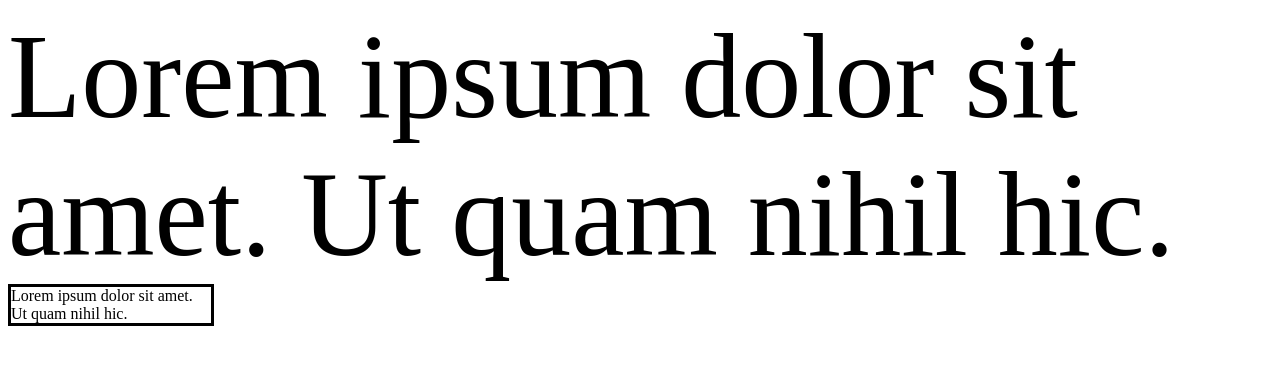
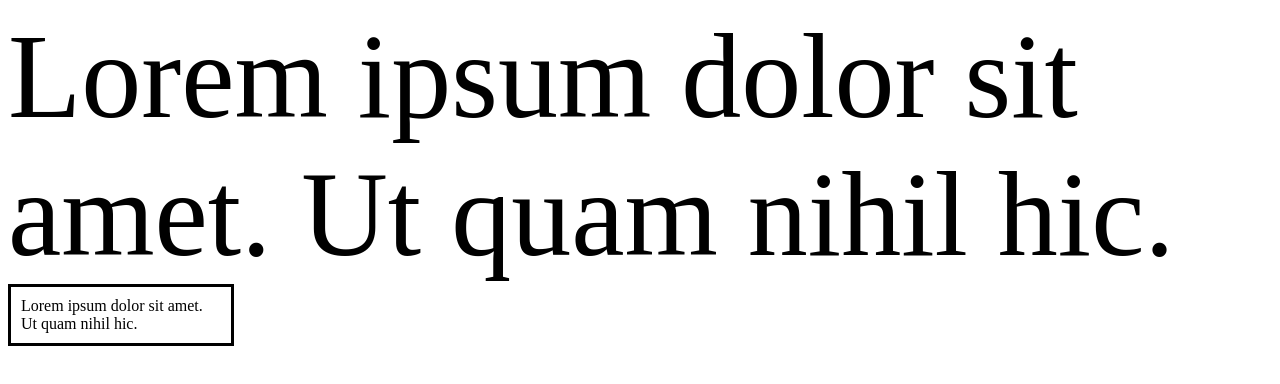
Before and after one commit to knightmoves-schools/026-css-variables-Kaelonnakaler-create, a website: page index.html in a window 1280 px wide. Drawn offline with Linux system fonts and the light colour scheme.

Commit message:
text padding

```diff
--- a/index.html
+++ b/index.html
@@ -6,7 +6,7 @@
         :root {
             --wide-text-size: 200px;
             --narrow-text-size: 150px;
-            --padding-text: 10px;
+            --text-padding: 10px;
 
         }
 
@@ -22,10 +22,9 @@
             border-style: solid;
             padding: var(--text-padding);
         }
-        @media (max-width: 150px)
-        {
+        @media (max-width: 150px){
             :root{
-                --wide-text-size: 180px;
+                --wide-text-size:180px;
             }
         }
     </style>
```
